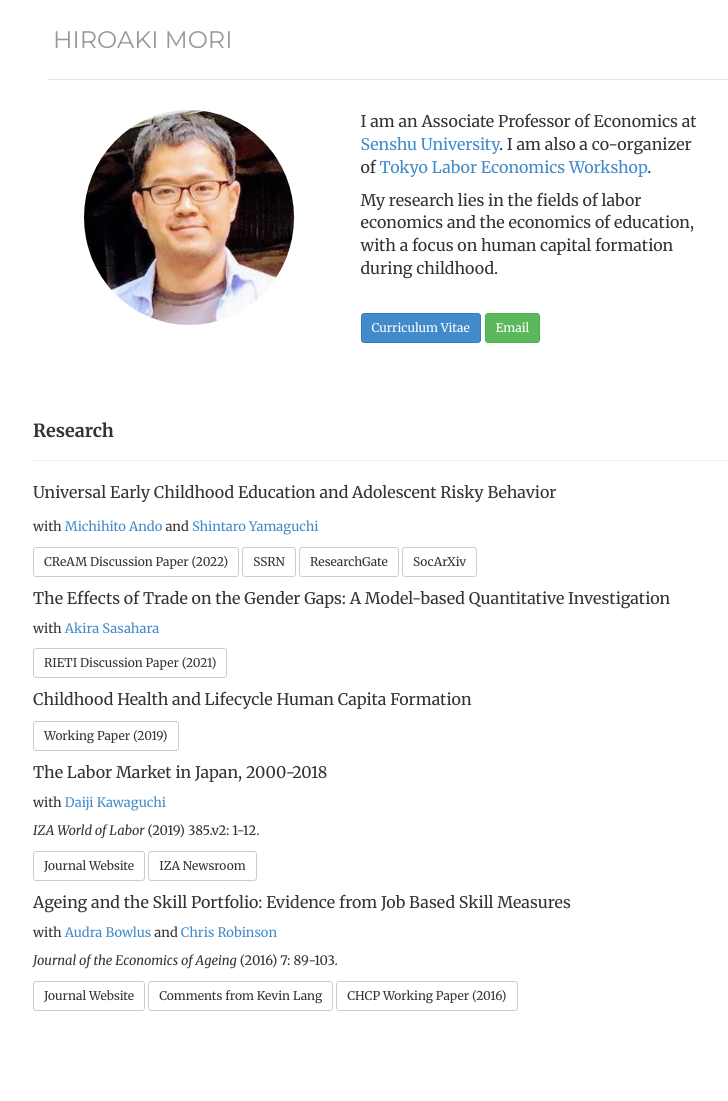
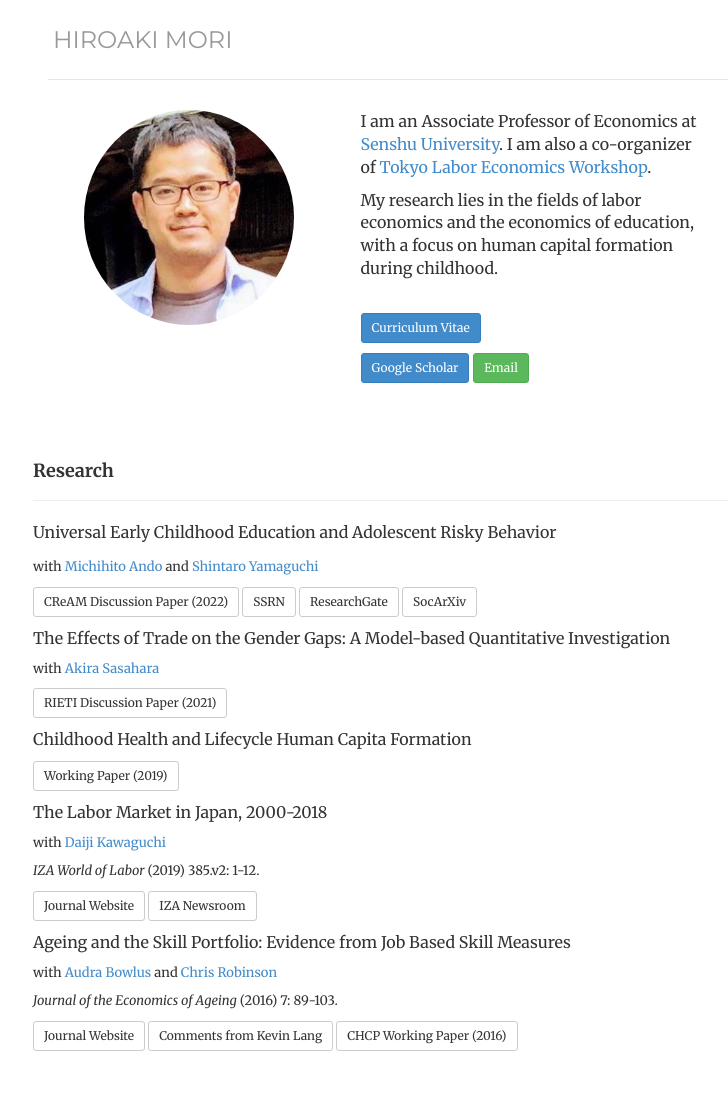
Before and after one commit to morihiroaki/morihiroaki.github.io, a Jekyll site: the page built from index.html, in a window 1280 px wide. Shown: the whole page, without its empty margins (237-965 px from the left). Built offline with Jekyll 4.4.1, drawn with Linux system fonts in a browser that asks for light colours; before the commit the page ends 1061 px from its top, so only the background shows below that.

Commit message:
Update index.html

```diff
--- a/index.html
+++ b/index.html
@@ -23,6 +23,7 @@
 <p> My research lies in the fields of labor economics and the economics of education, with a focus on human capital formation during childhood. </p>
 <br/>
 <p><a href="/files/cv_mori_new.pdf" target="_blank" class="btn btn-primary btn-sm" role="button">Curriculum Vitae</a>
+<p><a href="https://onl.bz/SiyAhCp" target="_blank" class="btn btn-primary btn-sm" role="button">Google Scholar</a>
 <a href="mailto:h.mori@isc.senshu-u.ac.jp" class="btn btn-success btn-sm" role="button">Email</a></p>
  <br/><br/><br/>
 </div>
```
